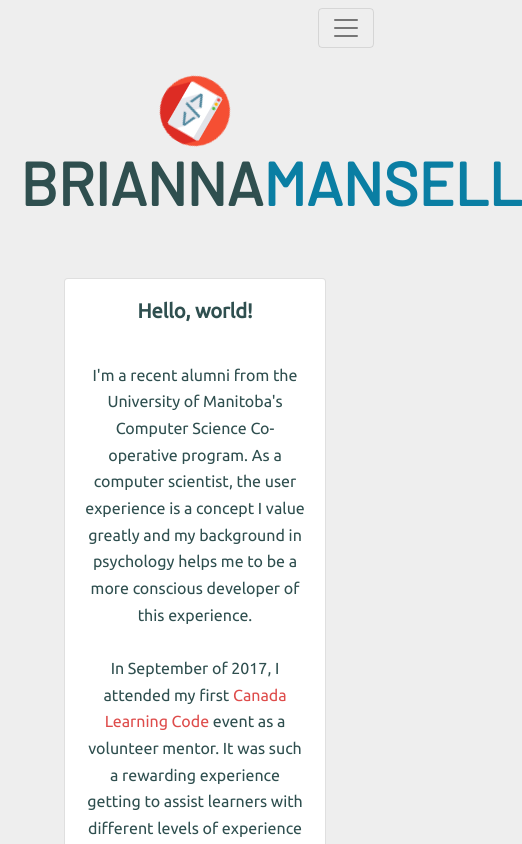
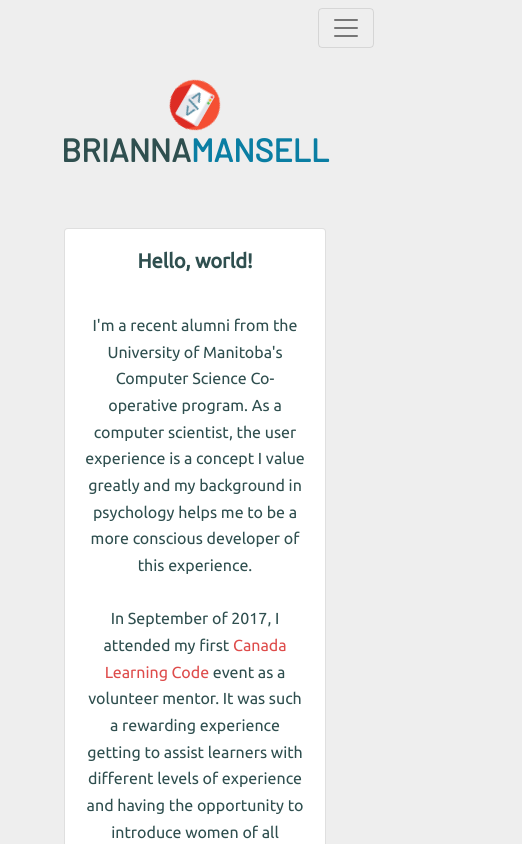
Before and after one commit to bmansell/react-mygithubpage, a React (Create React App) app: page / in a window 390 px wide. Shown: the top 844 px of the page, 522 px wide, since content can reach past the window. Built offline with nearby package versions, Linux system fonts and the light colour scheme.

Commit message:
Add complied sass to the website
- Convert and store some colours as variables
- Make the website as a whole more responsive to screen size
- Added some media queries and attempted to fix photo gallery resizing for directory images

```diff
--- a/package.json
+++ b/package.json
@@ -7,6 +7,7 @@
     "bootstrap": "^4.0.0-beta.3",
     "eslint": "^4.16.0",
     "eslint-plugin-react": "^7.6.0",
+    "node-sass-chokidar": "^1.1.2",
     "react": "^16.2.0",
     "react-dom": "^16.2.0",
     "react-images": "^0.5.14",
@@ -17,11 +18,13 @@
   },
   "scripts": {
     "start": "react-scripts start",
+    "watch-css": "npm run build-css && node-sass-chokidar src/ -o src/ --watch --recursive",
     "build": "react-scripts build",
+    "build-css": "node-sass-chokidar src/ -o src/",
     "test": "react-scripts test --env=jsdom",
     "eject": "react-scripts eject",
     "lint": "eslint src/components",
-    "deploy" : "npm run build&&gh-pages -d build"
+    "deploy": "npm run build&&gh-pages -d build"
   },
   "devDependencies": {
     "eslint-config-standard": "^11.0.0-beta.0",
--- a/src/components/App.js
+++ b/src/components/App.js
@@ -14,9 +14,11 @@ class App extends Component {
         return (
             <div className='app'>
                 <Navigation/>
-                <header>
+                <header className='app-header'>
                     <img src={code} alt='Spinning code logo'/>
-                    <h1>Brianna<span>Mansell</span></h1>
+                    <h1>
+                        Brianna<span>Mansell</span>
+                    </h1>
                 </header>
 
                 <Switch>
@@ -25,7 +27,7 @@ class App extends Component {
                     <Route path='/projects' component={Projects}/>
                 </Switch>
 
-                <footer>
+                <footer className='app-footer'>
                     <p>&copy; Brianna Mansell. All rights reserved.</p>
                 </footer>
             </div>
--- a/src/components/nav/Navigation.js
+++ b/src/components/nav/Navigation.js
@@ -27,7 +27,7 @@ export default class Navigation extends React.Component {
 
     render() {
         return (
-            <div>
+            <div className='app-nav'>
                 <Navbar color='faded' light expand='md'>
                     <NavbarBrand/>
                     <NavbarToggler onClick={this.toggle}/>
--- a/src/components/profile/Profile.js
+++ b/src/components/profile/Profile.js
@@ -22,7 +22,7 @@ class About extends Component {
                         <div className='image-container'>
                             <img src={bri} className='profile-img' alt='bri'/>
 
-                            <div className='contact-img'>
+                            <div className='contact'>
                                 <a href='mailto:briannajmansell@gmail.com'>
                                     <img src={email} alt='Email envelope'/>
                                 </a>
--- a/src/components/projects/DirectoryGallery.js
+++ b/src/components/projects/DirectoryGallery.js
@@ -30,7 +30,7 @@ class DirectoryGallery extends Component {
                 <Gallery
                     photos={directoryPhotos}
                     onClick={this.openLightbox}
-                    margin={50}
+                    margin={20}
                     columns={3}
                 />
                 <Lightbox
--- a/src/css/App.css
+++ b/src/css/App.css
@@ -1,90 +1,78 @@
-@import url('https://fonts.googleapis.com/css?family=Ubuntu|Barlow|Righteous');
-
-header {
-    font-size: 2.5em;
-    padding: 20px;
-}
-
-header h1 {
-    text-transform: uppercase;
-    font-family: 'Barlow', sans-serif;
-    font-size: 1.5em;
-    font-weight: bolder;
-}
-
-header span {
-    color: #0a7ea3;
-}
-
-header img {
-    animation: App-logo-spin infinite 15s linear;
-    height: 70px;
-}
+@import url("https://fonts.googleapis.com/css?family=Ubuntu|Barlow|Righteous");
+@keyframes logo-spin {
+  from {
+    transform: rotate(0deg); }
+  to {
+    transform: rotate(360deg); } }
 
 h2 {
-    color: #0a7ea3;
-}
+  color: #0a7ea3; }
 
 h2, h3, h4, h5, h6 {
-    font-weight: bold;
-}
+  font-weight: bold; }
 
 p {
   font-family: 'Ubuntu', sans-serif;
-    font-size: medium;
-    line-height: 20pt;
-}
+  font-size: 1rem;
+  line-height: 20pt; }
 
 p a, p a:hover {
   text-decoration: none;
-    color: #de4c4b;
-}
-
-.nav-item a {
-    padding: 0.5em 1em;
-    color: #666666;
-    text-decoration: none;
-}
+  color: #de4c4b; }
 
 .app {
   margin: 0 auto;
   clear: both;
   width: 100%;
-    height: 95%;
-}
+  height: 95%; }
+
+.app-header {
+  padding: 20px; }
+  .app-header h1 {
+    text-transform: uppercase;
+    font-family: 'Barlow', sans-serif;
+    font-weight: bolder;
+    font-size: 3rem; }
+  .app-header span {
+    color: #0a7ea3; }
+  .app-header img {
+    animation: logo-spin infinite 15s linear;
+    height: 70px; }
+
+.app-nav {
+  min-height: 60px; }
+
+.nav-item a {
+  padding: 0.5em 1em;
+  color: #666666;
+  text-decoration: none; }
 
 .main-content {
-    padding: 0 4em;
-}
+  padding: 0 4em; }
 
 .card {
-    margin: 2em 0;
-}
+  margin: 2em 0; }
 
-footer {
+.app-footer {
   right: 0;
   bottom: 0;
   left: 0;
   padding: 1rem;
-    clear: both;
-}
-
-footer img {
+  clear: both; }
+  .app-footer img {
     padding: 10px;
-    height: 70px;
-}
-
-footer p {
+    height: 70px; }
+  .app-footer p {
     color: lightslategray;
     font-size: small;
-    margin-bottom: 0;
-}
+    margin-bottom: 0; }
 
-@keyframes App-logo-spin {
-    from {
-        transform: rotate(0deg);
-    }
-    to {
-        transform: rotate(360deg);
-    }
-}
+@media (max-width: 540px) {
+  .app-header h1 {
+    font-size: 2rem; }
+  .app-header img {
+    height: 50px; }
+  h4 {
+    font-size: 1.25rem; }
+  p {
+    font-size: 1rem; } }
--- /dev/null
+++ b/src/css/App.scss
@@ -0,0 +1,117 @@
+@import url('https://fonts.googleapis.com/css?family=Ubuntu|Barlow|Righteous');
+@keyframes logo-spin {
+    from {
+        transform: rotate(0deg);
+    }
+    to {
+        transform: rotate(360deg);
+    }
+}
+
+$brand-colour: #0a7ea3;
+$accent-colour: #de4c4b;
+$link-color: #666666;
+$disclaimer: lightslategray;
+
+h2 {
+    color: $brand-colour;
+}
+
+h2, h3, h4, h5, h6 {
+    font-weight: bold;
+}
+
+p {
+    font-family: 'Ubuntu', sans-serif;
+    font-size: 1rem;
+    line-height: 20pt;
+}
+
+p a, p a:hover {
+    text-decoration: none;
+    color: $accent-colour;
+}
+
+.app {
+    margin: 0 auto;
+    clear: both;
+    width: 100%;
+    height: 95%;
+}
+
+.app-header {
+    padding: 20px;
+
+    h1 {
+        text-transform: uppercase;
+        font-family: 'Barlow', sans-serif;
+        font-weight: bolder;
+        font-size: 3rem;
+    }
+
+    span {
+        color: $brand-colour;
+    }
+
+    img {
+        animation: logo-spin infinite 15s linear;
+        height: 70px;
+    }
+}
+
+.app-nav {
+    min-height: 60px;
+}
+
+.nav-item a {
+    padding: 0.5em 1em;
+    color: $link-color;
+    text-decoration: none;
+}
+
+.main-content {
+    padding: 0 4em;
+}
+
+.card {
+    margin: 2em 0;
+}
+
+.app-footer {
+    right: 0;
+    bottom: 0;
+    left: 0;
+    padding: 1rem;
+    clear: both;
+
+    img {
+        padding: 10px;
+        height: 70px;
+    }
+
+    p {
+        color: $disclaimer;
+        font-size: small;
+        margin-bottom: 0;
+    }
+}
+
+@media(max-width: 540px) {
+    .app-header {
+        h1 {
+            font-size: 2rem;
+        }
+
+        img {
+            height: 50px;
+        }
+    }
+
+    h4 {
+        font-size: 1.25rem;
+    }
+
+    p {
+        font-size: 1rem;
+    }
+}
--- a/src/css/Profile.css
+++ b/src/css/Profile.css
@@ -1,24 +1,25 @@
 .image-container {
-    text-align: center;
-    float: left;
-    margin-right: 2em;
-}
+  text-align: center;
+  float: left;
+  margin-right: 2rem; }
 
 .profile-img {
-    width: 300px;
-    height: 300px;
-}
+  max-width: 20rem;
+  width: 100%; }
 
-.contact-img {
-    clear: both;
-}
-
-.contact-img img {
-    margin: 0.5em;
-    width: 50px;
-    height: 50px;
-}
+.contact img {
+  clear: both;
+  margin: 0.5rem;
+  width: 3rem;
+  height: 3rem; }
 
 .text-container, .image-container {
-    margin-top: 2em;
-}
+  margin-top: 1rem; }
+
+@media (max-width: 700px) {
+  .image-container {
+    float: none;
+    display: block;
+    margin: 1rem; }
+  .text-container {
+    margin-top: 0; } }
```
Also changed, not shown: src/css/Profile.scss (added, +35 -0 lines), 1 other file (tests, documents, lock files or other folders). Lines whose indentation alone changed are shown as unchanged.
